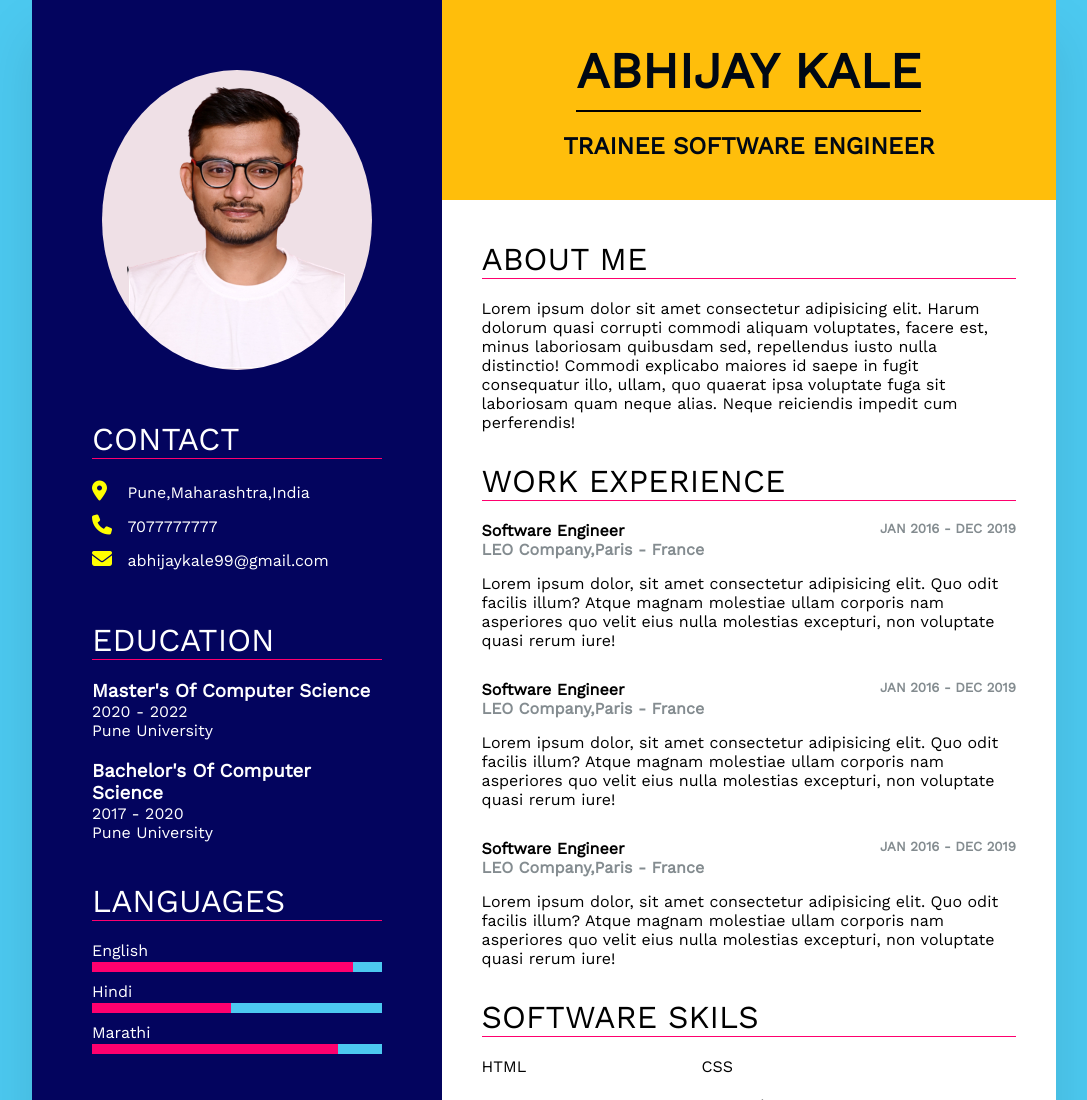
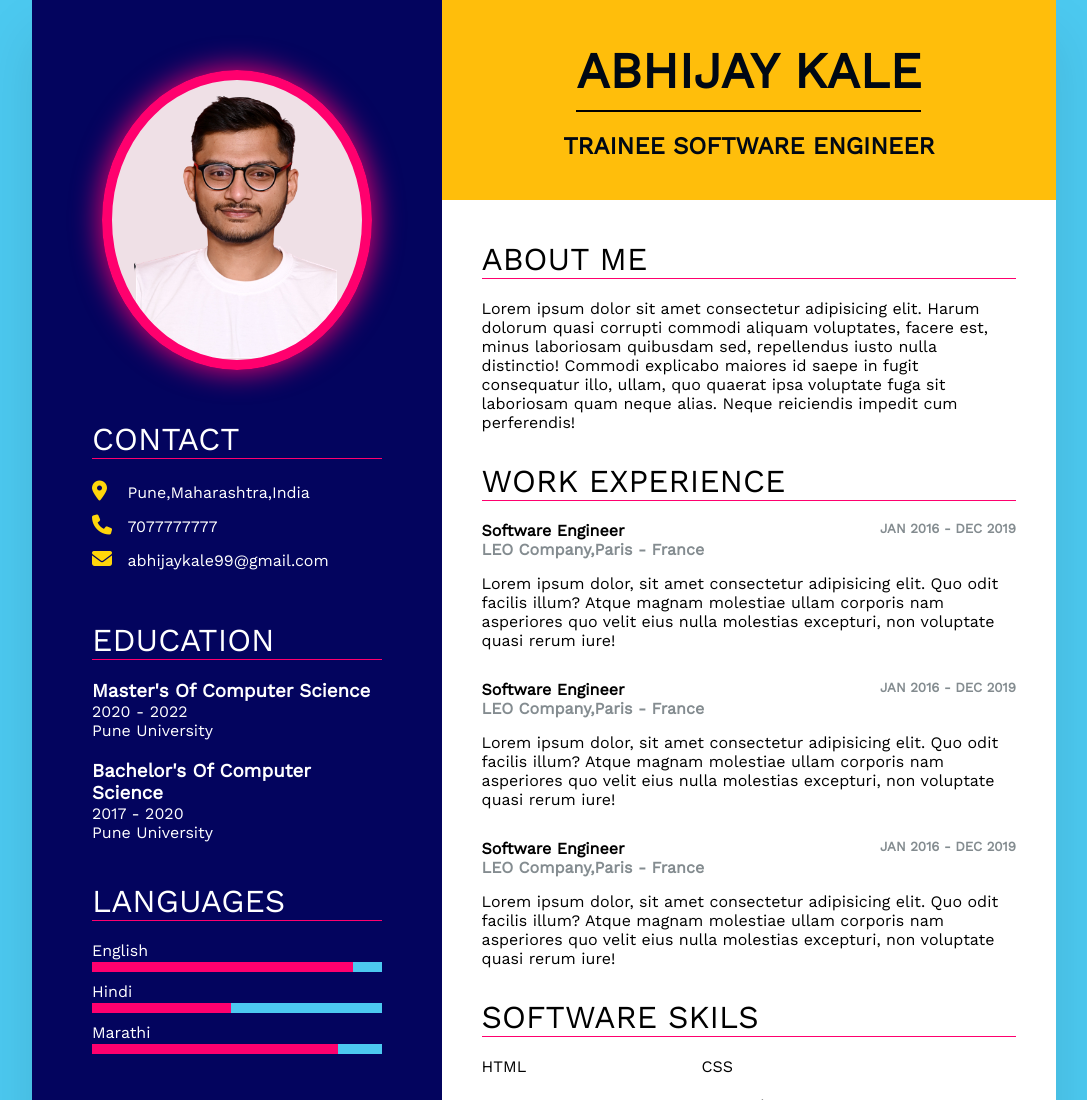
Before and after one commit to abhijay-angularminds/resume, a plain HTML site: page index.html in a window 1280 px wide. Shown: the top 1100 px of the page, without its empty margins (96-1183 px from the left). Drawn offline with nearby package versions, Linux system fonts and the light colour scheme; a script that the page names is missing; a web font is replaced by a local one.

Commit message:
New Changes

```diff
--- a/resources/css/style.css
+++ b/resources/css/style.css
@@ -14,24 +14,15 @@
 
 body {
   background-color: #4cc9f0;
-
-  /* height: 100vh; */
-  /* margin: auto; */
-  /* display: flex;
-  justify-content: center;
-  align-items: center; */
 }
 
 /* main container of resume  */
 .container {
   width: 80%;
   height: 100%;
-  /* max-width: 1000px; */
-  /* min-height: 1000px; */
   background-color: #fff;
   display: grid;
   grid-template-columns: 40% 60%;
-  /* grid-template-columns: repeat(auto-fit, minmax(1fr, 2fr)); */
   box-shadow: 0 35px 55px rgba(0, 0, 0, 0.1);
   color: white;
 }
@@ -59,25 +50,17 @@ body {
   align-items: center;
 }
 
-.left-content {
-  /* display: flex;
-  justify-content: start; */
-  /* background-color: red; */
-}
-
 .mb {
   margin-bottom: 100px;
 }
 
 figure {
   position: relative;
-  /* width: 20vw;
-  height: 40vh; */
   width: 300px;
   height: 300px;
   border-radius: 50%;
-  /* border: 10px solid #ff006e; */
-  /* box-shadow: 0px 0px 30px #ff006e; */
+  border: 10px solid #ff006e;
+  box-shadow: 0px 0px 30px #ff006e;
   border-spacing: 20px;
   /* background-color: grey; */
   background-image: url("/resources/images/Semi\ Casual\ Photograph\ WB2.png");
@@ -94,22 +77,11 @@ figure {
 .title {
   position: relative;
   text-transform: uppercase;
-  /* letter-spacing: 4px; */
   margin-bottom: 20px;
   font-weight: 100;
 
   border-bottom: 1px solid #ff006e;
 }
-
-/* .title::after {
-  content: "";
-  position: relative;
-  width: 100%;
-  display: block;
-  height: 1px;
-  background-color: #ff006e;
-  bottom: -5px;
-} */
 
 .contact ul {
   position: relative;
@@ -118,15 +90,13 @@ figure {
 .contact ul li {
   list-style: none;
   margin: 10px 0px;
-  /* cursor: pointer; */
 }
 
 .contact ul li .icon {
   display: inline-block;
   width: 30px;
   font-size: 20px;
-  /* color: #ffd60a; */
-  color: yellow;
+  color: #ffd60a;
 }
 
 .contact ul li span {
@@ -178,10 +148,6 @@ figure {
   display: block;
   height: 200px;
   background-color: #ffbe0b;
-  /* border: 2px solid black; */
-  /* position: absolute;
-  left: 0;
-  top: 0; */
   width: 100%;
   display: flex;
   justify-content: center;
@@ -201,17 +167,14 @@ figure {
 }
 
 .right_side_wrapper {
-  /* background-color: red; */
   padding: 40px;
   display: flex;
   flex-direction: column;
-  /* border: 1px solid black; */
   flex-wrap: wrap;
   justify-content: space-around;
 }
 
 .right_side_wrapper > * {
-  /* background-color: blue; */
   color: black;
 }
 
@@ -342,7 +305,6 @@ figure {
 
   .title {
     font-size: 22px !important;
-    /* margin-bottom: 10px !important; */
     margin-bottom: 10px !important;
   }
 
```
